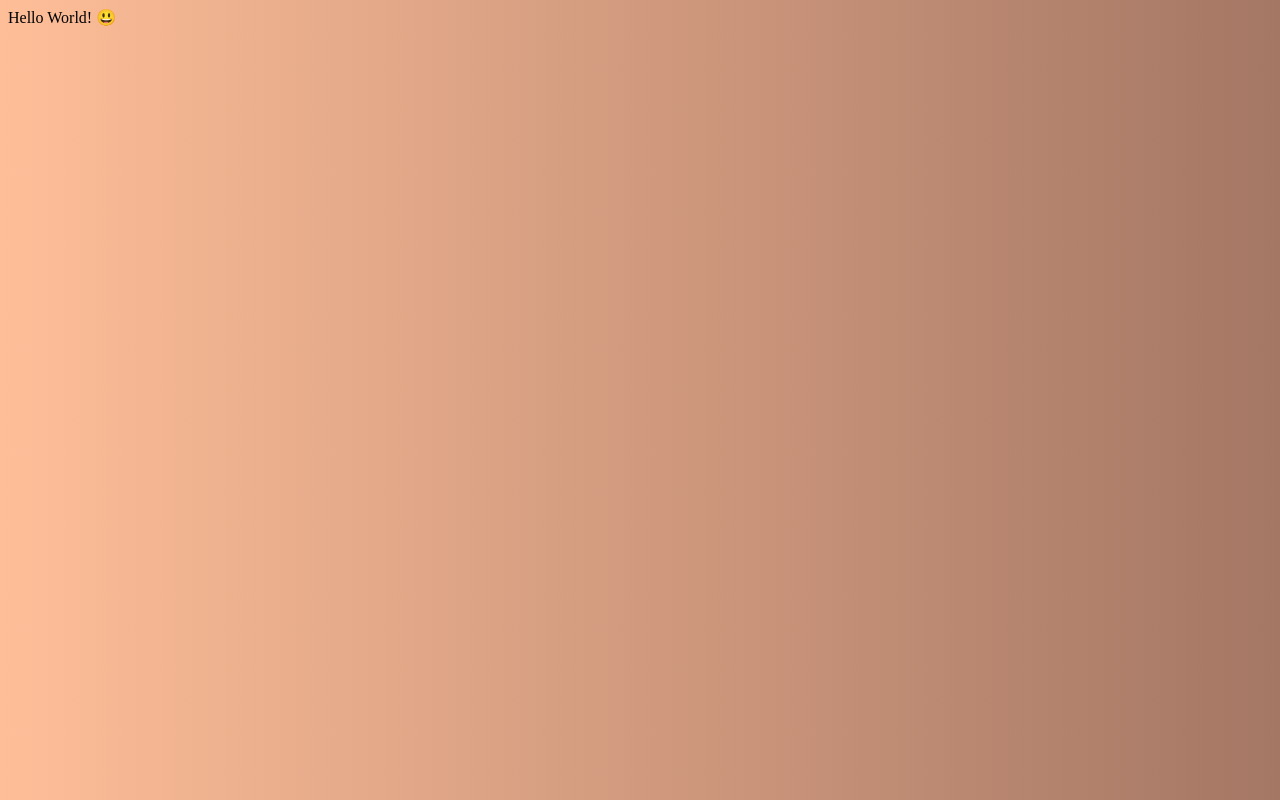
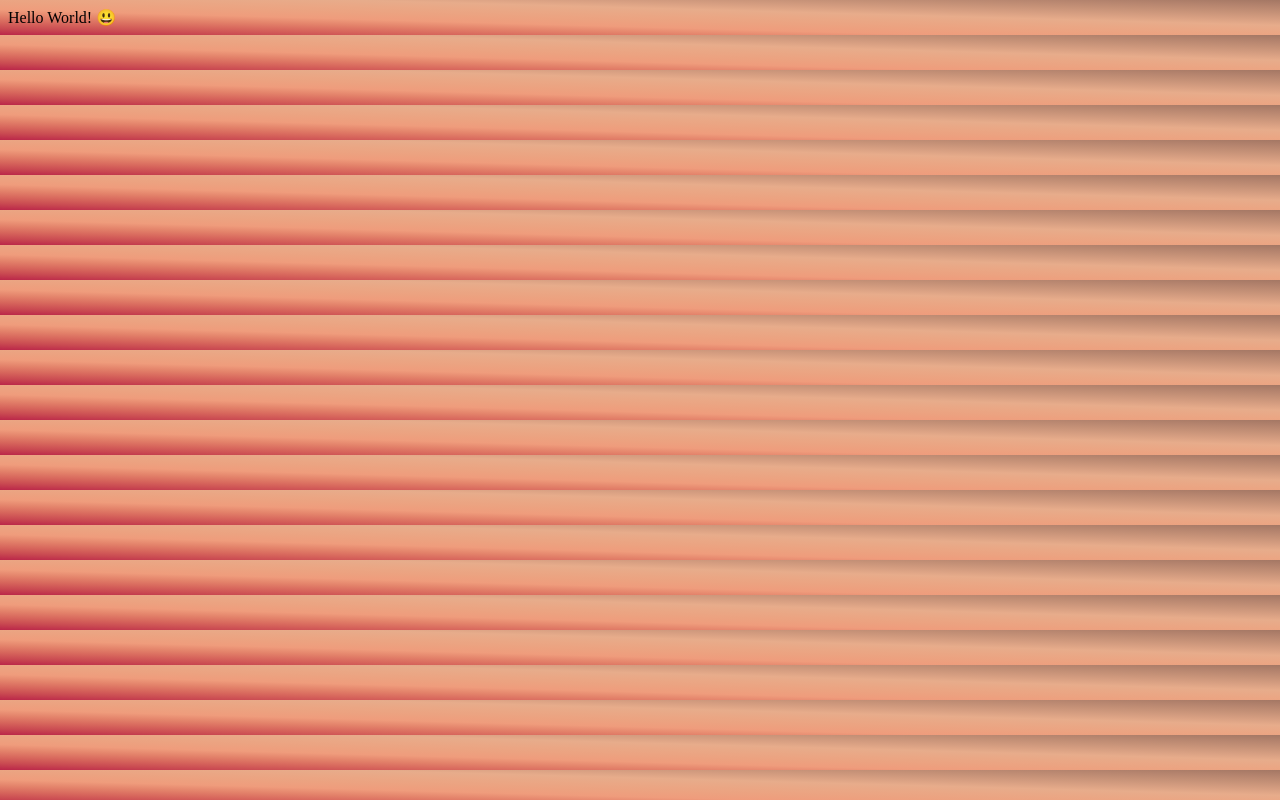
Before and after one commit to cxb0934/my-personal-website, a plain HTML site: page index.html in a window 1280 px wide. Drawn offline with Linux system fonts and the light colour scheme.

Commit message:
Update background color
Update the background color to a color gradient, from the 2023 through the 2025 Pantone Color of the Year, Viva Magenta to Peach Fuzz to Mocha Mousse.

```diff
--- a/index.html
+++ b/index.html
@@ -1,6 +1,6 @@
 <!DOCTYPE html>
 <html>
-<body style="background-image: linear-gradient(to right, #FEBE98, #E7AC8B, #D19A7E, #BA8871, #A47764);">
+<body style="background-image: linear-gradient(to right top, #BA2649, #C94951, #D7665c, #E3826A, #EF9C7C, #ECA280, #EAA785, #E7AC8B, #D69E81, #C59177, #B5846E, #A47764);">
 
 Hello World! &#128515;
 
```
